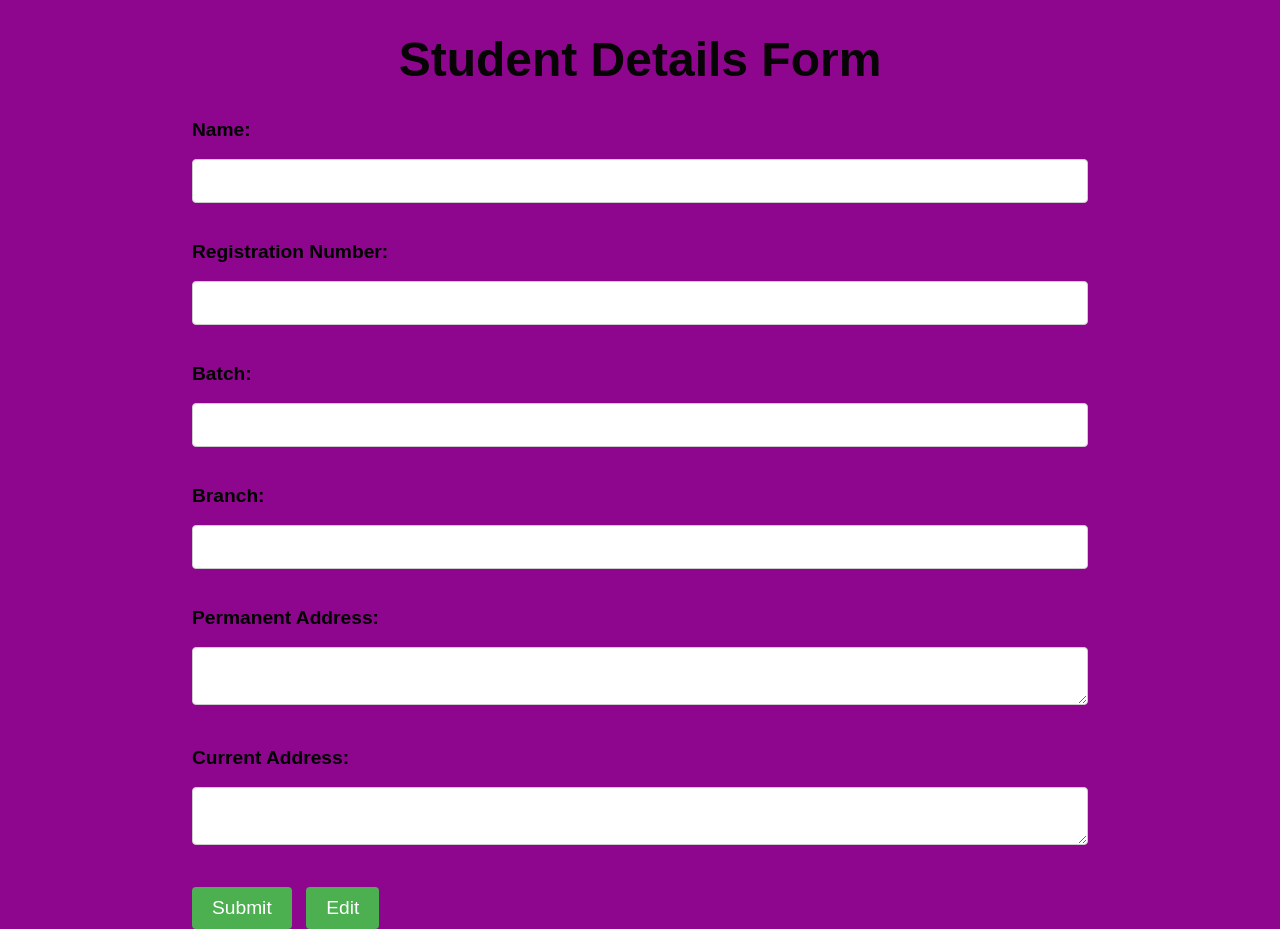
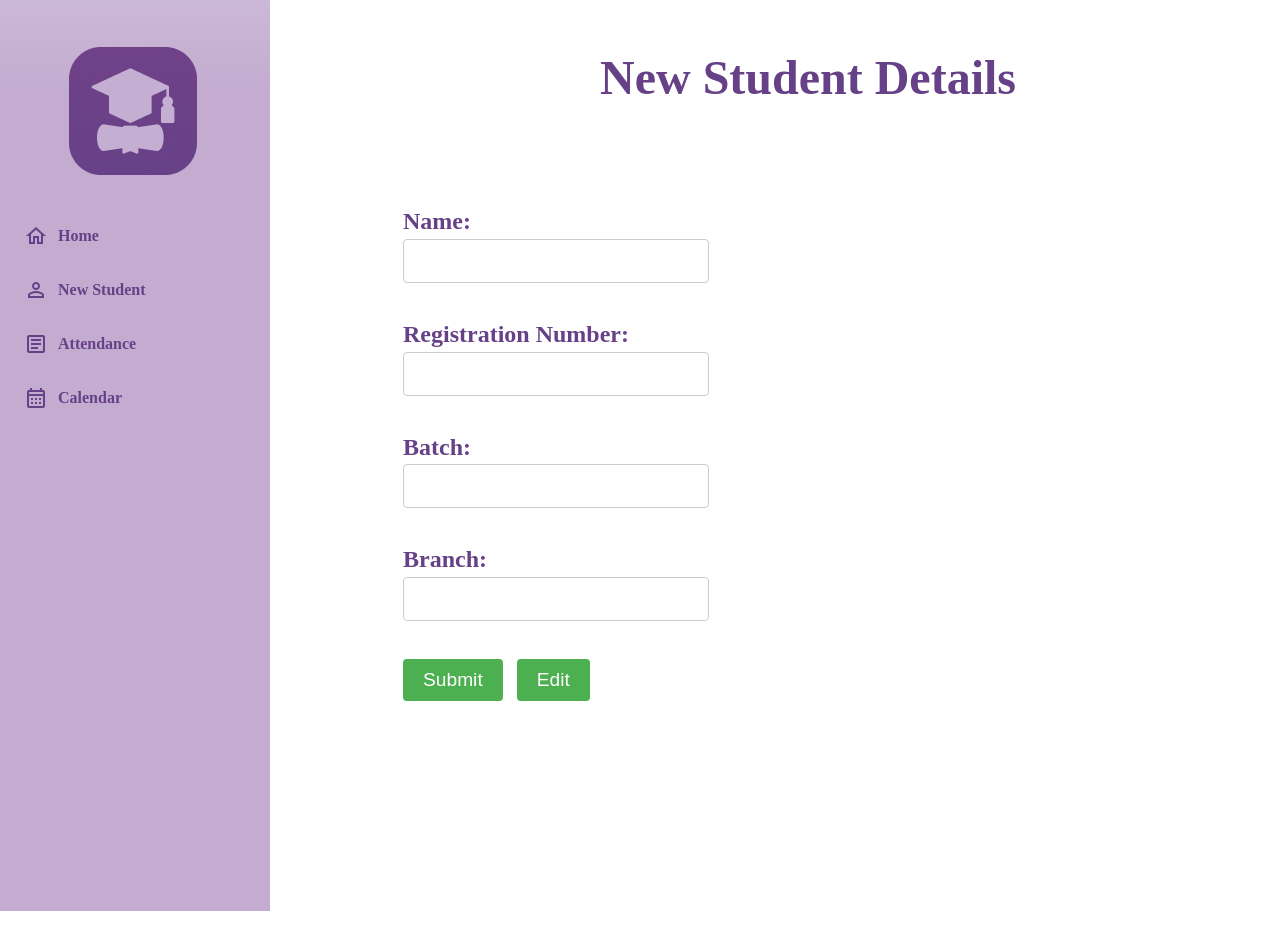
Before and after one commit to Midhunmenonk/pla-training, a Django app: page /new_student/ in a window 1280 px wide. Run offline with Django 4.2, Linux system fonts and the light colour scheme.

Commit message:
completed new student page

```diff
--- a/placementTrainingApp/static/assets/css/fac_profile.css
+++ b/placementTrainingApp/static/assets/css/fac_profile.css
@@ -60,7 +60,7 @@ a:hover{
     color: white;
 }
 a:active{
-    color:#C3ACD0;
+    color:white;
 }
 
 ul li {
@@ -103,3 +103,46 @@ ul li,span{
     color: #674188;
     font-size: 24px;
 }
+
+/* NEW STUDENT PAGE */
+
+.content1{
+
+    height:fit-content;
+    margin-left: auto;
+    margin-top: 50px;
+    color:#FFF;
+
+    margin-left: 600px;
+}
+
+
+.regform{
+    margin-left: 100px;
+    width:45%;
+    height:300px;
+    align-content: center;
+    margin-left: -200px;
+    border-style: solid;
+    margin-top: 100px;
+}
+.heading{
+   text-align: left;
+   color:#674188;
+    font-size: 3em;
+}
+
+label{
+    color:#674188;
+    font-weight: bold;
+    display: block;
+    font-size: 1em;
+
+}
+input{
+
+}
+
+input,label{
+    margin-block: -20px;
+}
--- a/placementTrainingApp/templates/fac_profile.html
+++ b/placementTrainingApp/templates/fac_profile.html
@@ -15,7 +15,7 @@
             <img src="{% static 'assets/images/images/nav pic.png' %}" class="navimg">
             <div class="nav_icons">
                 <ul>
-                   <a href="{% url 'stud_profile'%}"> <li style="margin-top: 150px;"> <span class="material-icons-outlined">home</span>Home</li></a>
+                   <a href="{% url 'fac_profile'%}"> <li style="margin-top: 150px;"> <span class="material-icons-outlined">home</span>Home</li></a>
                    <a href="{% url 'new_student' %}"><li><span class="material-icons-outlined">perm_identity</span>New Student</li></a>
                    <a href="{% url 'attend' %}"> <li><span class="material-icons-outlined">article</span>Attendance</li></a>
                    <a href="{% url 'calendar' %}"> <li><span class="material-icons-outlined">calendar_month</span>Calendar</li></a>
--- a/placementTrainingApp/templates/new_student.html
+++ b/placementTrainingApp/templates/new_student.html
@@ -1,41 +1,16 @@
+{% load static %}
 <!DOCTYPE html>
 <html lang="en">
 <head>
     <meta charset="UTF-8">
     <meta name="viewport" content="width=device-width, initial-scale=1.0">
     <title>New Student</title>
+    <link rel="stylesheet" href="{% static 'assets/css/fac_profile.css' %}">
+    <link href="https://fonts.googleapis.com/icon?family=Material+Icons+Outlined" rel="stylesheet">
     <style>
-body {
-    font-family: Arial, sans-serif;
-    background-color: rgb(141, 6, 141);
-    margin: 0;
-    padding: 0;
-}
-
-.container {
-    width: 50%;
-    margin: 50px auto;
-    background-color: #fff;
-    padding: 20px;
-    border-radius: 8px;
-    box-shadow: 0px 0px 10px rgba(0, 0, 0, 0.1);
-}
-
-h1 {
-    text-align: center;
-    color: #060404;
-    font-size: 3em;
-}
-
-form {
-    width: 70%;
-    margin: 0 auto;
-}
 
 label {
-    font-weight: bold;
-    display: block;
-    font-size: 1.2em; /* Increase font size for labels */
+    /* Increase font size for labels */
 }
 
 input[type="text"],
@@ -70,29 +45,39 @@ button[type="button"]:hover {
     </style>
 </head>
 <body>
-    <h1>Student Details Form</h1>
-    <form method="post" action="{% url 'new_student' %}">
+    <div class="navbar">
+        <nav>
+            <img src="{% static 'assets/images/images/nav pic.png' %}" class="navimg">
+            <div class="nav_icons">
+                <ul>
+                   <a href="{% url 'fac_profile'%}"> <li style="margin-top: 150px;"> <span class="material-icons-outlined">home</span>Home</li></a>
+                   <a href="{% url 'new_student' %}"><li><span class="material-icons-outlined">perm_identity</span>New Student</li></a>
+                   <a href="{% url 'attend' %}"> <li><span class="material-icons-outlined">article</span>Attendance</li></a>
+                   <a href="{% url 'calendar' %}"> <li><span class="material-icons-outlined">calendar_month</span>Calendar</li></a>
+                </ul>
+            </div>
+        </nav>
+    </div>
+    <div class="content1">
+        <h1 class="heading"> New Student Details </h1>
+        <form class="regform" method="post" action="{% url 'new_student' %}">
             {% csrf_token %}
-        <label for="name">Name:</label><br>
+            <label  for="name"><h2>Name:</h2></label><br>
             <input type="text" id="name" name="name" required><br><br>
 
-        <label for="regno">Registration Number:</label><br>
+            <label for="regno"><h2>Registration Number:</h2></label><br>
             <input type="text" id="regno" name="regno" required><br><br>
 
-        <label for="batch">Batch:</label><br>
+            <label for="batch"><h2>Batch:</h2></label><br>
             <input type="text" id="batch" name="batch" required><br><br>
 
-        <label for="branch">Branch:</label><br>
+            <label for="branch"><h2>Branch:</h2></label><br>
             <input type="text" id="branch" name="branch" required><br><br>
 
-        <label for="address"> Permanent Address:</label><br>
-        <textarea id="address" name="address" required></textarea><br><br>
-
-        <label for="address">Current Address:</label><br>
-        <textarea id="address" name="address" required></textarea><br><br>
 
             <button type="submit">Submit</button>
             <button type="button">Edit</button>
         </form>
+    </div>
 </body>
 </html>
```
Also changed, not shown: db.sqlite3. Lines whose indentation alone changed are shown as unchanged.
